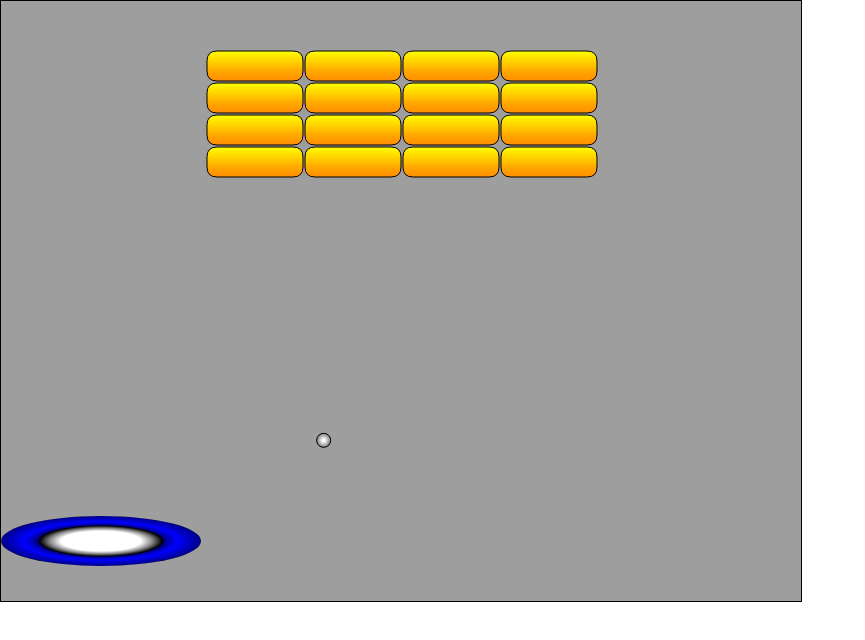
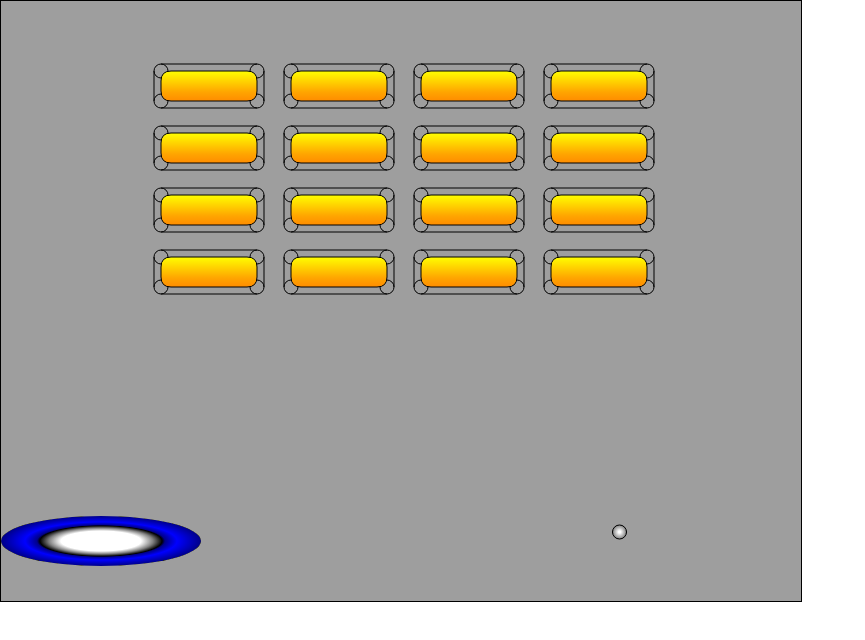
Before and after one commit to lefterise/Arkanoid, a plain HTML site: page index.html in a window 1280 px wide. Shown: the whole page, without its empty margins (0-865 px from the left). Drawn offline with Linux system fonts and the light colour scheme.

Commit message:
improved block-ball intersection check

```diff
--- a/index.html
+++ b/index.html
@@ -257,37 +257,105 @@ class Block{
 	}
 
 
-	collides(ball, dt){
-		let m = (ball.dy) / (ball.dx);
-		let c = ball.y - m * ball.x;
+  collides(ball, dt, ctx){
+		let ybottom = this.y + this.h + ball.r;
+		let t = (ybottom - ball.y) / ball.dy
+		let xbottom = ball.x + ball.dx * t;
 
-		let ybottom = this.y + this.h + ball.r;
-		let xbottom = (ybottom - c) / m;
+
+		let ytop = this.y - ball.r;
+		let xleft = this.x - ball.r;
+		let xright = this.x + this.w + ball.r;
+
+		ctx.beginPath();
+		ctx.moveTo(this.x, ybottom);
+		ctx.lineTo(this.x + this.w, ybottom);
+		ctx.stroke();
+
+		ctx.beginPath();
+		ctx.moveTo(this.x, ytop);
+		ctx.lineTo(this.x + this.w, ytop);
+		ctx.stroke();
+
+		ctx.beginPath();
+		ctx.moveTo(xleft, this.y);
+		ctx.lineTo(xleft, this.y + this.h);
+		ctx.stroke();
+
+		ctx.beginPath();
+		ctx.moveTo(xright, this.y);
+		ctx.lineTo(xright, this.y + this.h);
+		ctx.stroke();
+
+		ctx.beginPath();
+		ctx.arc(this.x, this.y, 7, 0, 2 * Math.PI);
+		ctx.stroke();
+
+		ctx.beginPath();
+		ctx.arc(this.x + this.w, this.y, 7, 0, 2 * Math.PI);
+		ctx.stroke();
+
+		ctx.beginPath();
+		ctx.arc(this.x + this.w, this.y + this.h, 7, 0, 2 * Math.PI);
+		ctx.stroke();
+
+		ctx.beginPath();
+		ctx.arc(this.x, this.y + this.h, 7, 0, 2 * Math.PI);
+		ctx.stroke();
 
 		if (ball.y + ball.dy * dt <= ybottom && ybottom <= ball.y && this.x < xbottom && xbottom < this.x + this.w){
-			return {x: xbottom, y: ybottom, direction: 'bottom'};
+			return {x: xbottom, y: ybottom, t:t, direction: 'bottom'};
 		}
 
-		let ytop = this.y - ball.r;
-		let xtop = (ytop - c) / m;
+
+		t = (ytop - ball.y) / ball.dy
+		let xtop = ball.x + ball.dx * t;
 
 		if (ball.y + ball.dy * dt >= ytop && ytop >= ball.y && this.x < xtop && xtop < this.x + this.w){
-			return {x: xtop, y: ytop, direction: 'top'};
+			return {x: xtop, y: ytop, t:t, direction: 'top'};
 		}
 
-		let xleft = this.x - ball.r;
-		let yleft = m * xleft + c;
+
+		t = (xleft - ball.x) / ball.dx
+		let yleft = ball.y + ball.dy * t;
 
 		if (ball.x + ball.dx * dt >= xleft && xleft >= ball.x && this.y < yleft && yleft < this.y + this.h){
-			return {x: xleft, y: yleft, direction: 'left'};
+			return {x: xleft, y: yleft, t:t, direction: 'left'};
 		}
 
-		let xright = this.x + this.w + ball.r;
-		let yright = m * xright + c;
+		t = (xright - ball.x) / ball.dx
+		let yright = ball.y + ball.dy * t;
 
 		if (ball.x + ball.dx * dt <= xright && xright <= ball.x && this.y < yright && yright < this.y + this.h){
-			return {x: xright, y: yright, direction: 'right'};
+			return {x: xright, y: yright, t:t, direction: 'right'};
 		}
+
+		let cTopLeft     = new Circle(this.x         , this.y         , 7);
+		let cTopRight    = new Circle(this.x + this.w, this.y         , 7);
+		let cBottomRight = new Circle(this.x + this.w, this.y + this.h, 7);
+		let cBottomLeft  = new Circle(this.x         , this.y + this.h, 7);
+		let vector = Vector.create(ball);
+
+		let i = vector.intersectCircle(cTopLeft);
+		if (i && i[0] < dt && dt < i[1]){
+			return {... vector.getPointAt(i[0]), ... {direction: 'both', t:i[0]}};
+		}
+
+		i = vector.intersectCircle(cTopRight);
+		if (i && i[0] < dt && dt < i[1]){
+			return {... vector.getPointAt(i[0]), ... {direction: 'both', t:i[0]}};
+		}
+
+		i = vector.intersectCircle(cBottomRight);
+		if (i && i[0] < dt && dt < i[1]){
+			return {... vector.getPointAt(i[0]), ... {direction: 'both', t:i[0]}};
+		}
+
+		i = vector.intersectCircle(cBottomLeft);
+		if (i && i[0] < dt && dt < i[1]){
+			return {... vector.getPointAt(i[0]), ... {direction: 'both', t:i[0]}};
+		}
+		return null;
 	}
 
 	draw(ctx){
@@ -338,7 +406,9 @@ class Game {
 
 		for(let r = 0; r < 4; ++r){
 			for(let c = 2; c < 6; ++c){
-				let block = new Block(10 + 98 * c, 50 + 32 * r);
+				//let block = new Block(10 + 98 * c, 50 + 32 * r);
+
+				let block = new Block(-100 + 130 * c, 70 + 62 * r);
 				this.blocks.push(block);
 			}
 		}
@@ -387,18 +457,30 @@ class Game {
 		}
 
 		for(let block of this.blocks){
-			let collision = block.collides(this.ball, dt);
+			let collision = block.collides(this.ball, dt,ctx);
 			if (collision){
 				this.drawBall(ctx);
 
+				ctx.beginPath();
+				ctx.arc(collision.x, collision.y, 7, 0, 2 * Math.PI);
+				ctx.stroke();
+
 				if (collision.direction == 'top' ||collision.direction == 'bottom'){
-					this.ball.x = collision.x-this.ball.dy;
-					this.ball.y = collision.y-this.ball.dy;
 					this.ball.dy = -this.ball.dy;
-				}else {
-					this.ball.x = collision.x-this.ball.dx;
-					this.ball.y = collision.y-this.ball.dx;
+
+					this.ball.y = collision.y + this.ball.dy * (dt - collision.t);
+				}else if (collision.direction == 'left' ||collision.direction == 'right'){
 					this.ball.dx = -this.ball.dx;
+
+					this.ball.x = collision.x + this.ball.dx * (dt - collision.t);
+				}else if (collision.direction == 'both'){
+					this.ball.dx = -this.ball.dx;
+					this.ball.dy = -this.ball.dy;
+
+					this.ball.x = collision.x+this.ball.dx * (dt - collision.t);
+					this.ball.y = collision.y+this.ball.dy * (dt - collision.t);
+
+
 				}
 			}
 		}
```
